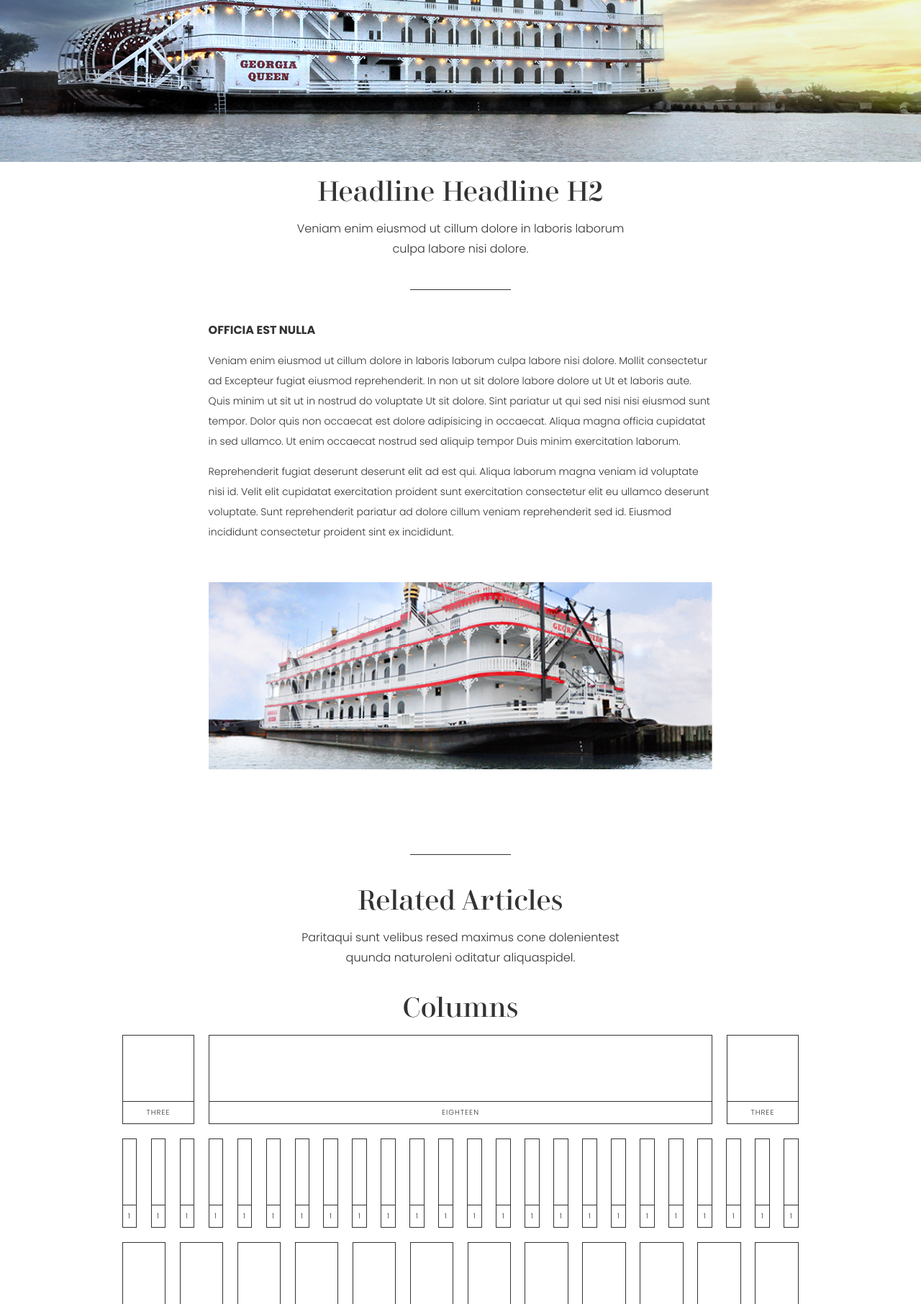
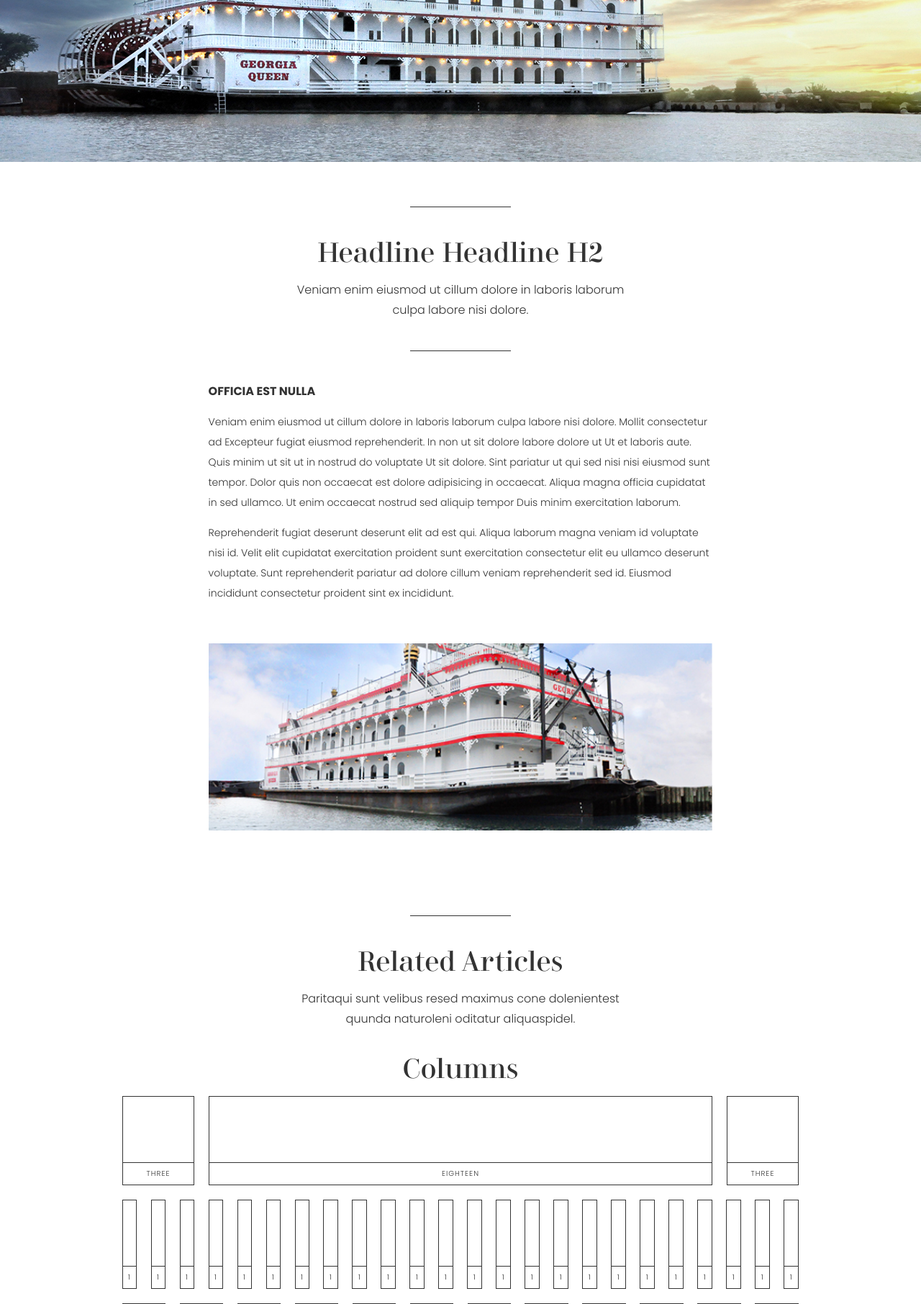
Before and after one commit to chris-rocha/savannah-proto, a PHP site: page / in a window 1280 px wide. Shown: the part 463-2275 px from the top of the page at 72% size. Run offline with PHP 8.4, Linux system fonts and the light colour scheme.

Commit message:
ornate rule symbol

```diff
--- a/compass/_base.scss
+++ b/compass/_base.scss
@@ -133,15 +133,23 @@ hr {
   margin: ($fontSize * 3) auto;
   position: relative;
 
-  &:after {
-  	content: "•";
-  	color: $fontColor;
+  &.ornate:after {
+  	content: "";
+  	width: 30px;
+  	height: 8px;
+  	background: transparent url("../images/pineapple-top.png") 0 0 no-repeat;
   	position: absolute;
-  	top: 50%;
+  	bottom: 0;
   	left: 50%;
-  	@include translate(-50%, -46%);
-  	font-size: 32px;
+  	@include translateX(-50%);
   }
+
+  &.ornate.bottom:after {
+  	background-position: 0 100%;
+  	bottom: auto;
+  	top: 1px;
+  }
+
 }
 
 
--- a/compass/_layout.scss
+++ b/compass/_layout.scss
@@ -29,6 +29,12 @@
   // width: 12%;
   height: 124px;
   // margin: 0 1% 2%;
+  @include transition(all 250ms ease-in);
+
+  // @include opacity(0);
+
+  // &.show { @include opacity(1.0); }
+
 }
 
 
--- a/index.php
+++ b/index.php
@@ -34,9 +34,10 @@
 
   <div class="container">
     <div class="eighteen columns offset-by-six center-text">
+      <hr class="ornate" />
       <h2>Headline Headline H2</h2>
       <p class="lead">Veniam enim eiusmod ut cillum dolore in laboris laborum culpa labore nisi dolore.</p>
-      <hr />
+      <hr class="ornate bottom" />
     </div>
 
     <div class="row">
@@ -64,7 +65,7 @@
     <div class="row remove-bottom center-text">
       <h2>Columns</h2>
     </div>
-    <div class="row">
+    <div class="row step-in">
       <div class="three columns">
         <div class="swatch"><span>Three</span></div>
       </div>
@@ -75,9 +76,7 @@
         <div class="swatch"><span>Three</span></div>
       </div>
     </div>
-
-
-    <div class="row">
+    <div class="row step-in">
       <div class="one columns">
         <div class="swatch"><span>1</span></div>
       </div>
@@ -151,8 +150,7 @@
         <div class="swatch"><span>1</span></div>
       </div>
     </div>
-
-    <div class="row">
+    <div class="row step-in">
       <div class="two columns">
         <div class="swatch"><span>Two</span></div>
       </div>
--- a/src/site.js
+++ b/src/site.js
@@ -2,9 +2,11 @@
   $(document).ready(function(){
 
 
-    // add if mobile later
     document.addEventListener('touchstart', function() {}, false);
 
+    // $('.step-in .swatch').hide().delay(500).each(function(i) {
+    //   $(this).delay(i*120).fadeIn('slow');
+    // });
 
 
     $(document).keydown(function(e){
```
Also changed, not shown: images/pineapple-top.png (added), stylesheets/style.css.
